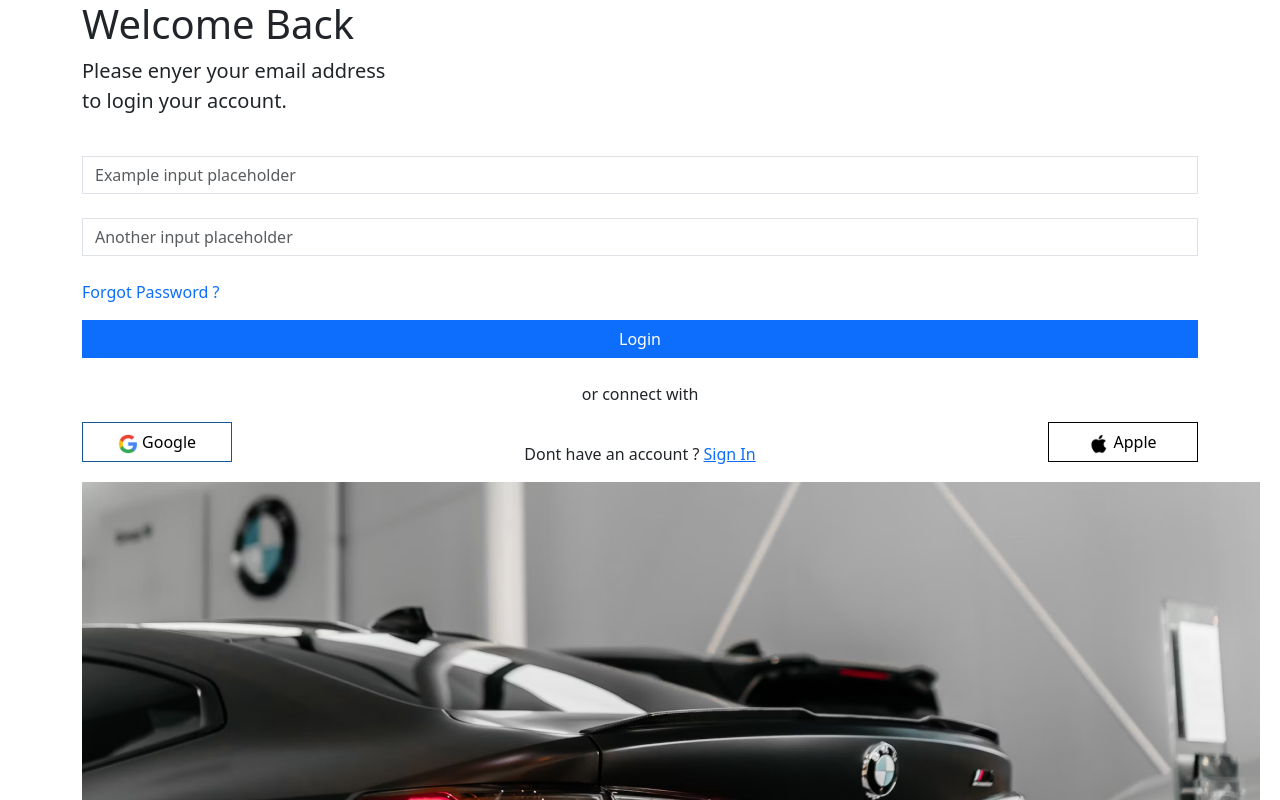
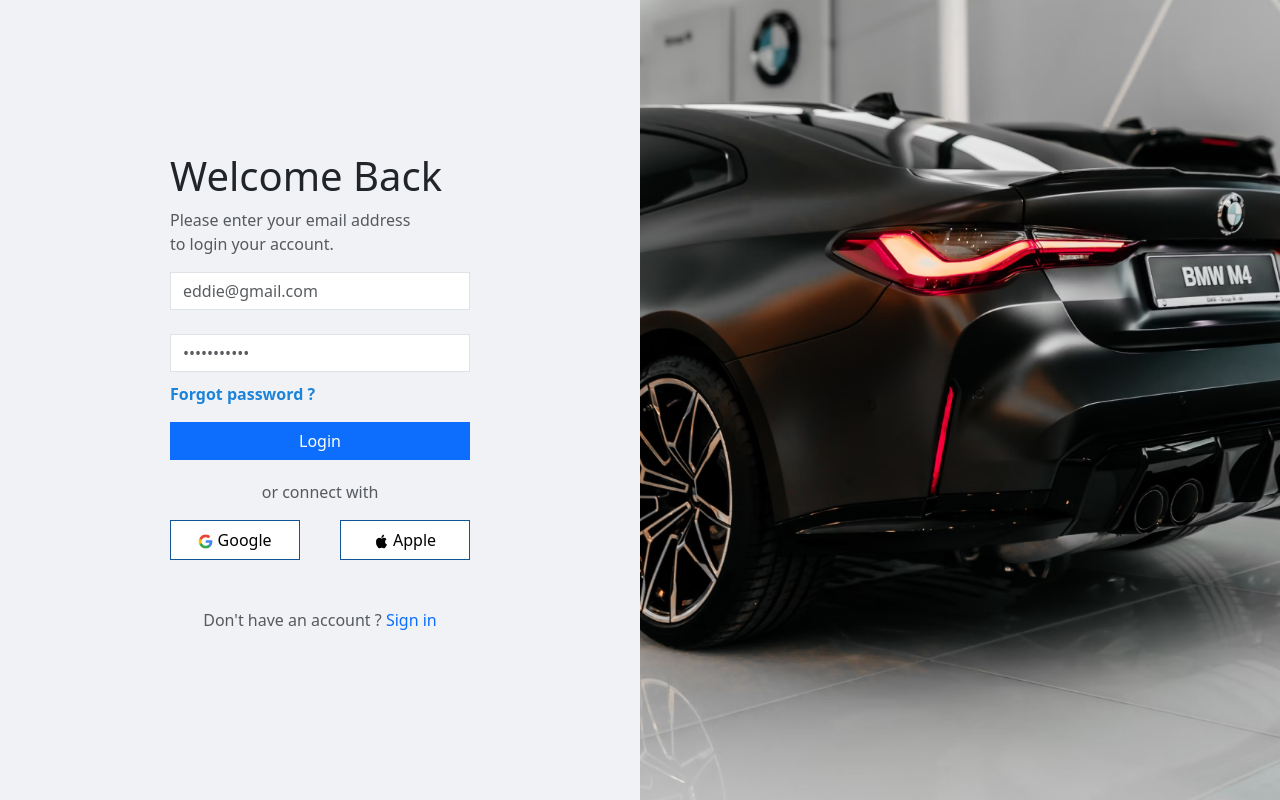
Before and after one commit to InvictusKv/login, a plain HTML site: page index.html in a window 1280 px wide. Shown: the top 800 px of the page. Drawn offline with nearby package versions, Linux system fonts and the light colour scheme.

Commit message:
Add files via upload

```diff
--- a/index.html
+++ b/index.html
@@ -7,35 +7,39 @@
     <link rel="stylesheet" href="style.css">
     <link rel="stylesheet" href="https://cdn.jsdelivr.net/npm/bootstrap@5.3.2/dist/css/bootstrap.min.css" integrity="sha384-T3c6CoIi6uLrA9TneNEoa7RxnatzjcDSCmG1MXxSR1GAsXEV/Dwwykc2MPK8M2HN" crossorigin="anonymous">
 </head>
-<body class="min-height-100vh overflow-hidden">
-  <div class="container">
-    <div class="row">
-      <div class="col">
-          <h1>Welcome Back</h1>
-          <p class="lead">Please enyer your email address<br>to login your account.
-          </p><br>
-              <input type="text" class="form-control rounded-0" id="formGroupExampleInput" placeholder="Example input placeholder">
-            <div class="col-auto">
-              <br>
-              <input type="text" class="form-control rounded-0" id="formGroupExampleInput2" placeholder="Another input placeholder">
-              <br>
-              <p class="text-primary">Forgot Password ?</p>
+<body>
 
-              <div class="d-grid gap-2">
-                  <button class="btn rounded-0 btn-primary" type="button">Login</button>
-                </div><br>
-                <P class="fw-light text-center">or connect with</P>
-                <div class="col-md-12">
-                <button type="button" class="btn9 float-start"><img src="/src/google-color-icon.png" alt="" width="20px"> Google</button>
-                <button type="button" class="btn8 float-end"><img src="/src/apple-icon.png" alt="" width="20px"> Apple</button></div>
+        <div class="row gx-0">
 
-          </div><p class="fw-lighter text-center">Dont have an account ? <a href="">Sign In</a></p></div>
-      </div>
-      <div class="col-6">
-        <img src="/src/image.png" class="rounded-0 float-left" alt="...">
-      </div>
+                <div class="pataone col d-flex align-items-center justify-content-center">
+                    <form class="welcomeform">
+                        <div class="form-group">
+                            <h1>Welcome Back</h1>
+                            <p class="text-muted">Please enter your email address<br>to login your account.</p>
 
+                          <input type="email" placeholder="eddie@gmail.com" class="form-control rounded-0" id="exampleInputEmail1" aria-describedby="emailHelp">
+                        <br>
+                        </div>
+                        <div class="form-group">
 
+                          <input type="password" placeholder="•••••••••••" class="form-control rounded-0" id="exampleInputPassword1">
+                        </div>
+                        <p class="fw-bold text5">Forgot password ?</p>
+                        <div class="btnlogin">
 
+                        <button class="btnbn btn btn-primary rounded-0" type="button">Login</button></div>
+                        <p class=" text-center text-muted">or connect with</p>
+                        <div class="btns d-flex justify-content-between">
+                        <button class="btn1"><img src="src/google-color-icon.png" alt="" width="15px"> Google</button>
+                        <button class="btn2"><img src="src/apple-icon.png" alt="" width="15px"> Apple</button>
+                    </div><br><br>
+                    <p class=" text-center text-muted text-muted">Don't have an account ? <a href="" class="link1">Sign in</a></p>
+                      </form>
+                </div>
+
+            <div class="col">
+                <div class="rightside"></div>
+            </div>
+        </div>
 </body>
 </html>
--- a/style.css
+++ b/style.css
@@ -1,3 +1,22 @@
+.leftside, .rightside{
+    height: 100vh;
+    width:100%;
+}
+
+
+.leftside{
+    max-width:400px;
+
+}
+
+.rightside{
+    background: url("src/image.png");
+    background-repeat: no-repeat;
+    background-size: cover;
+    height: 100vh;
+    width: 100%;
+}
+
 
 .btn9{
     width:150px;
@@ -8,19 +27,49 @@
 
 }
 
-.btn8{
-    width:150px;
+
+
+.btn1{
+    width:130px;
     height:40px;
-    margin:0px auto;
     background-color: #fff;
-    border: 1px solid #000;
+    border: 1px solid rgb(19, 86, 150);
 
 }
 
-.col-md-12{
-    padding-bottom: 20px;
+.btn2{
+    width:130px;
+    height:40px;
+    background-color: #fff;
+    border: 1px solid rgb(19, 86, 150);
+
 }
 
-body{
-    background-color: #F1F2F5;
+.btnlogin{
+    padding-bottom:20px;
+
 }
+
+
+.btnbn{
+    width: 100%;
+}
+
+.link1{
+    text-decoration: none;
+}
+
+
+.welcomeform{
+    width: 300px;
+}
+
+
+.text5{
+    padding-top: 10px;
+    color: rgb(27, 132, 218);
+}
+
+.pataone{
+    background-color:#F1F2F5;
+}
```
